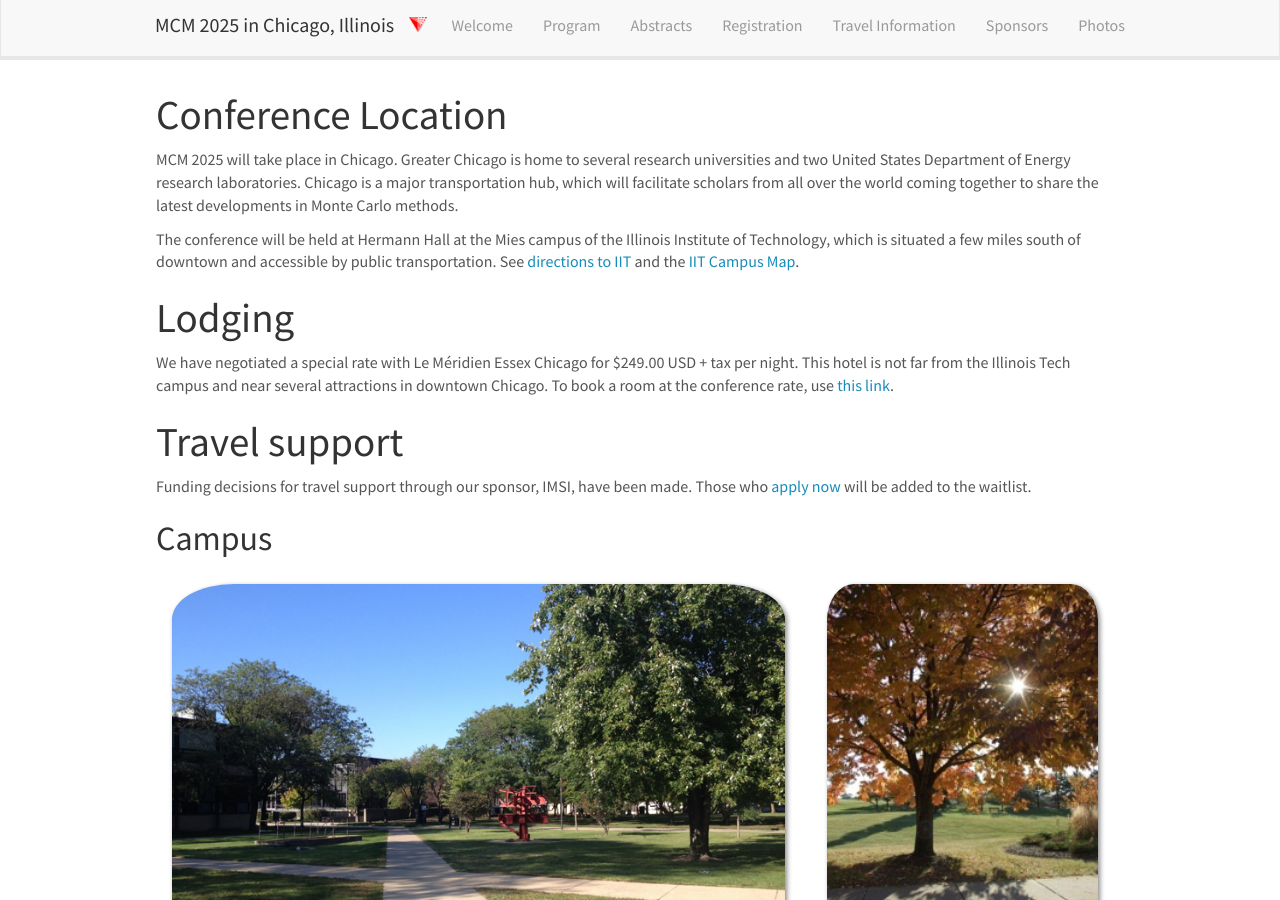
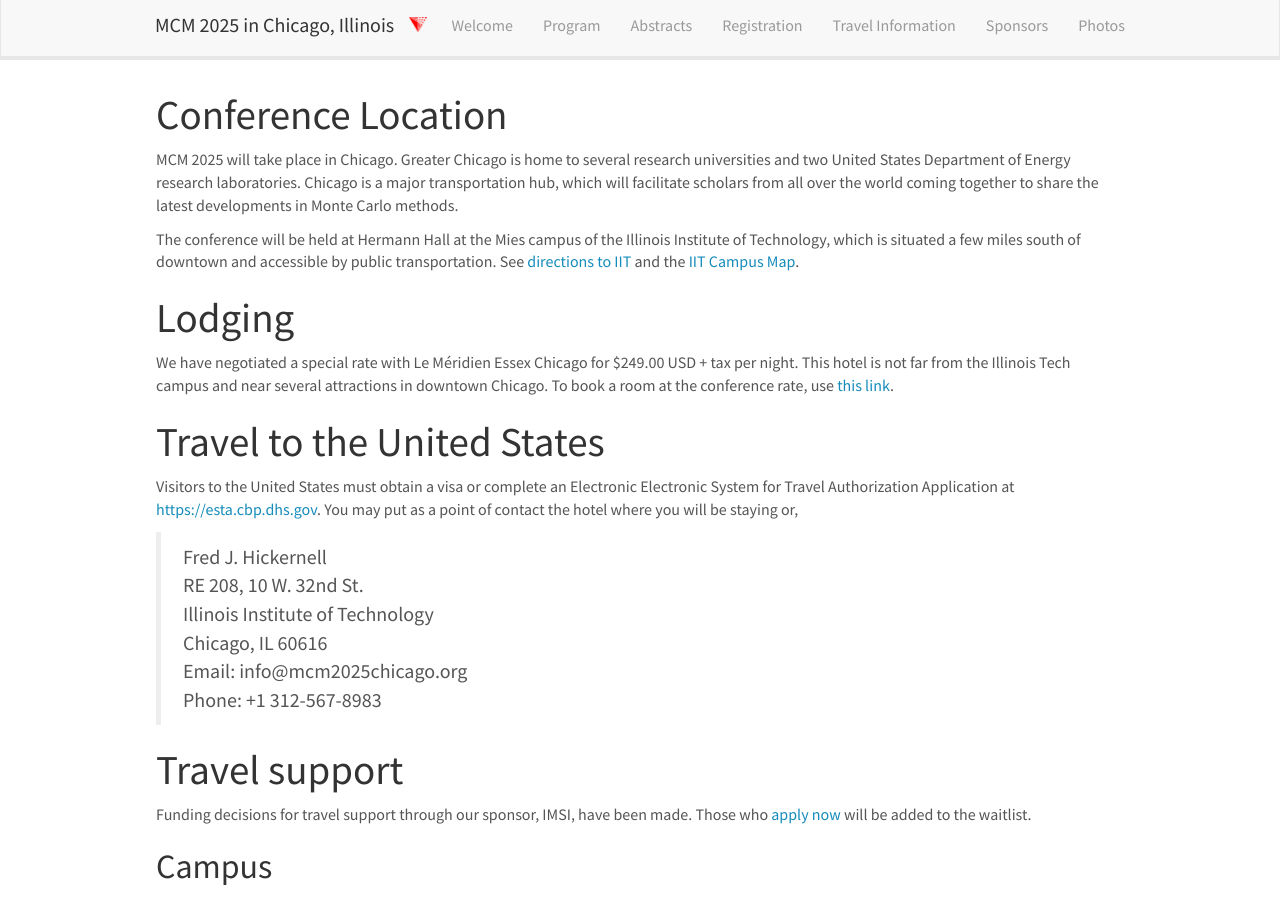
Before and after one commit to fjhickernell/mcm2025, a Jekyll site: the page built from _pages/travel.md, in a window 1280 px wide and 900 px high. Built offline with Jekyll 4.4.1, drawn with Linux system fonts in a browser that asks for light colours.

Commit message:
Visitor information

```diff
--- a/_pages/travel.md
+++ b/_pages/travel.md
@@ -15,6 +15,17 @@ The conference will be held at Hermann Hall at the Mies campus of the Illinois I
 # Lodging
 
 We have negotiated a special rate with Le Méridien Essex Chicago for $249.00 USD + tax per night.  This hotel is not far from the Illinois Tech campus and near several attractions in downtown Chicago. To book a room at the conference rate, use [this link](https://www.marriott.com/event-reservations/reservation-link.mi?id=1734631273407&key=GRP&guestreslink2=true&app=resvlink).
+
+# Travel to the United States
+
+Visitors to the United States must obtain a visa or complete an Electronic Electronic System for Travel Authorization Application at [https://esta.cbp.dhs.gov](https://esta.cbp.dhs.gov).  You may put as a point of contact the hotel where you will be staying or,
+
+> Fred J. Hickernell
+> RE 208, 10 W. 32nd St.
+> Illinois Institute of Technology
+> Chicago, IL 60616
+> Email: info@mcm2025chicago.org
+> Phone: +1 312-567-8983
 
 # Travel support
 
```
